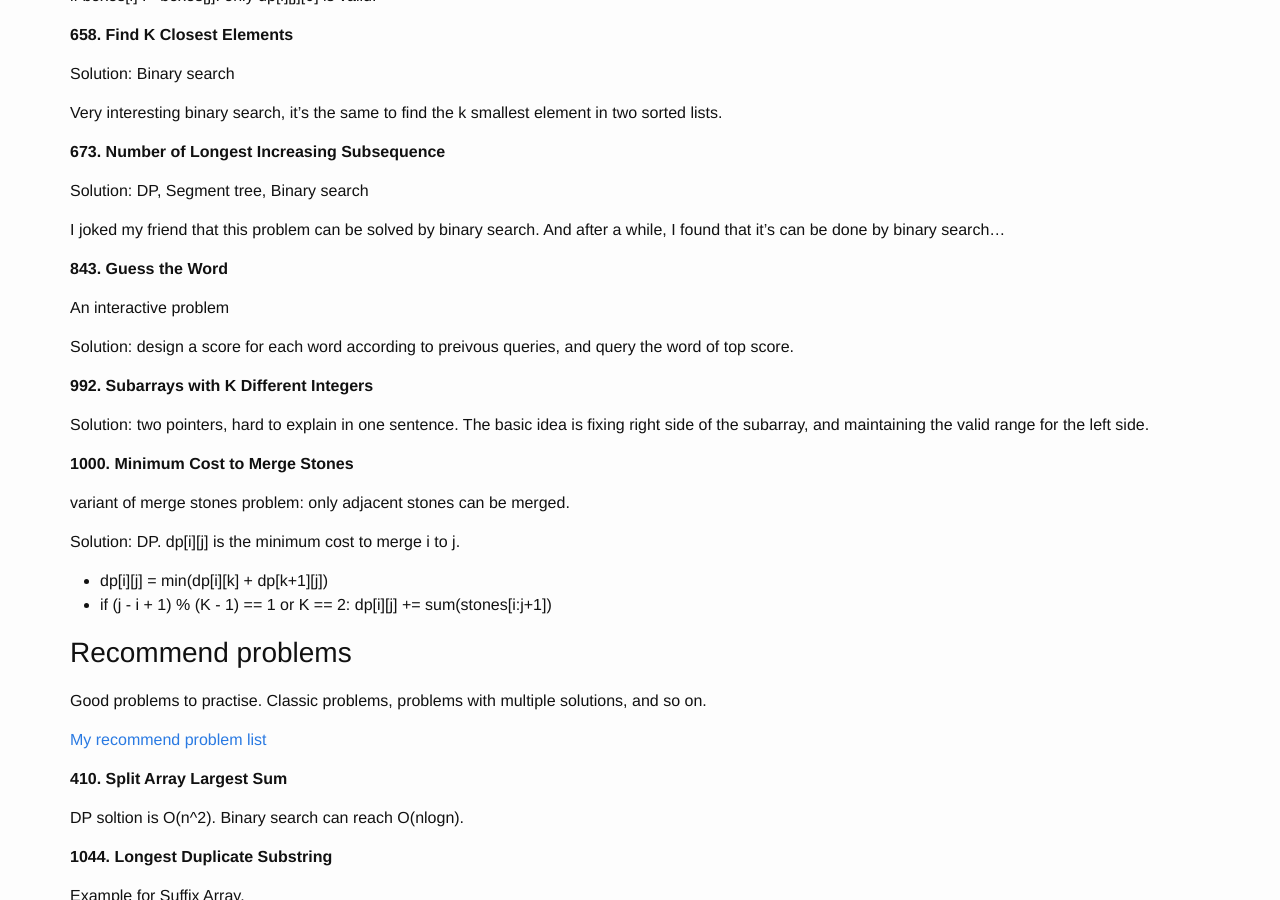
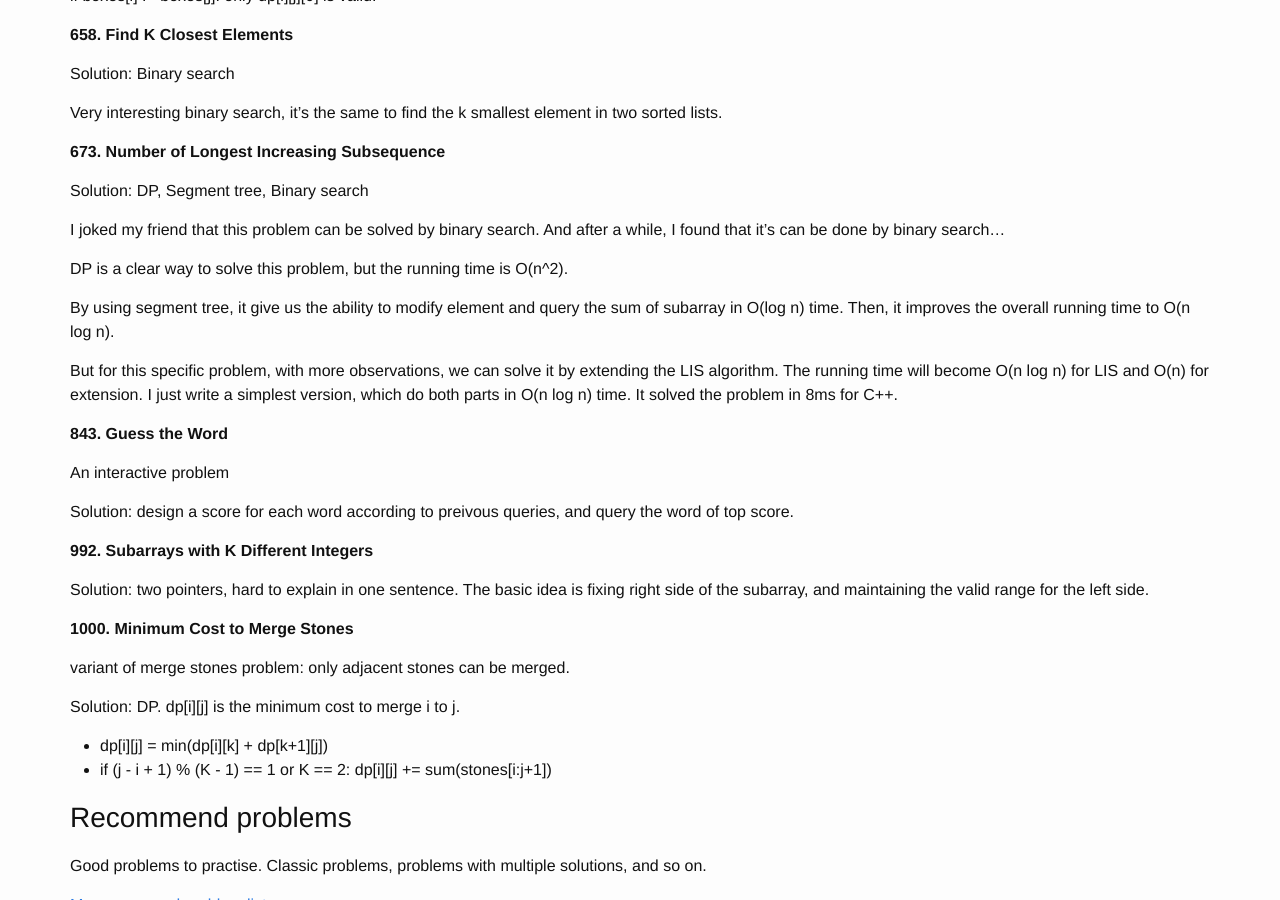
Before and after one commit to FiveEyes/FiveEyes.github.io, a Jekyll site: the page built from _posts/interview/2019-05-03-interview-algorithm-problems.md, in a window 1280 px wide and 900 px high, scrolled down 861 px. Built offline with Jekyll 4.4.1, drawn with Linux system fonts in a browser that asks for light colours.

Commit message:
Update 2019-05-03-interview-algorithm-problems.md

```diff
--- a/_posts/interview/2019-05-03-interview-algorithm-problems.md
+++ b/_posts/interview/2019-05-03-interview-algorithm-problems.md
@@ -55,6 +55,12 @@ Solution: DP, Segment tree, Binary search
 
 I joked my friend that this problem can be solved by binary search. And after a while, I found that it's can be done by binary search...
 
+DP is a clear way to solve this problem, but the running time is O(n^2).
+
+By using segment tree, it give us the ability to modify element and query the sum of subarray in O(log n) time. Then, it improves the overall running time to O(n log n).
+
+But for this specific problem, with more observations, we can solve it by extending the LIS algorithm. The running time will become O(n log n) for LIS and O(n) for extension. I just write a simplest version, which do both parts in O(n log n) time. It solved the problem in 8ms for C++.
+
 
 **843. Guess the Word**
 
```
